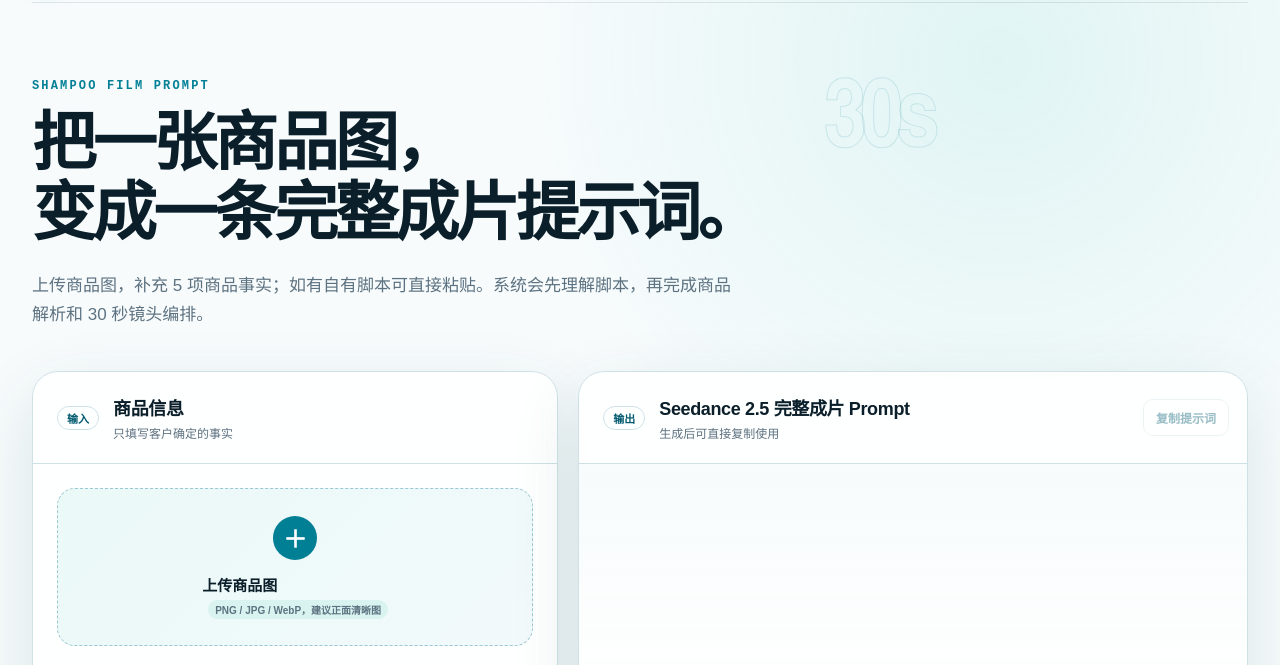
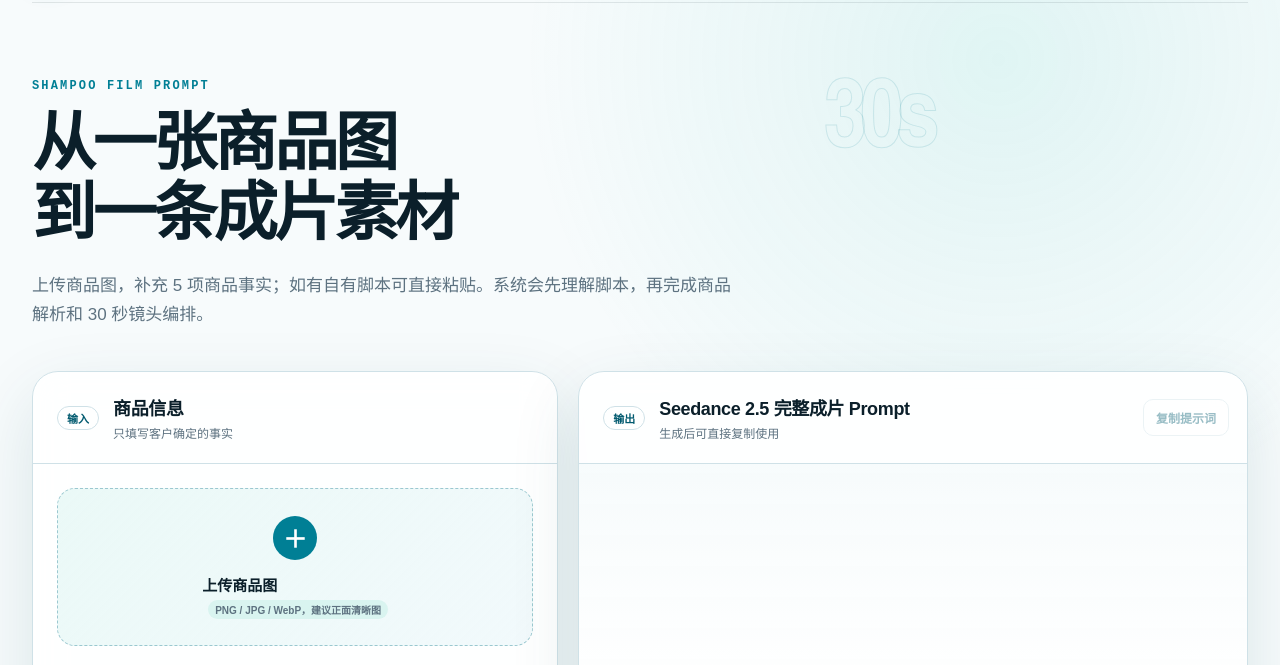
Before and after one commit to pumpppkin277/shampoo-prompt-studio, a website: page public/index.html in a window 1280 px wide. Shown: the part 83-748 px from the top of the page. Drawn offline with Linux system fonts and the light colour scheme.

Commit message:
Update homepage headline

```diff
--- a/public/index.html
+++ b/public/index.html
@@ -20,7 +20,7 @@
       <main>
         <section class="intro" aria-labelledby="page-title">
           <p class="eyebrow">SHAMPOO FILM PROMPT</p>
-          <h1 id="page-title">把一张商品图，<br />变成一条完整成片提示词。</h1>
+          <h1 id="page-title">从一张商品图<br />到一条成片素材</h1>
           <p class="lede">上传商品图，补充 5 项商品事实；如有自有脚本可直接粘贴。系统会先理解脚本，再完成商品解析和 30 秒镜头编排。</p>
         </section>
 
```
